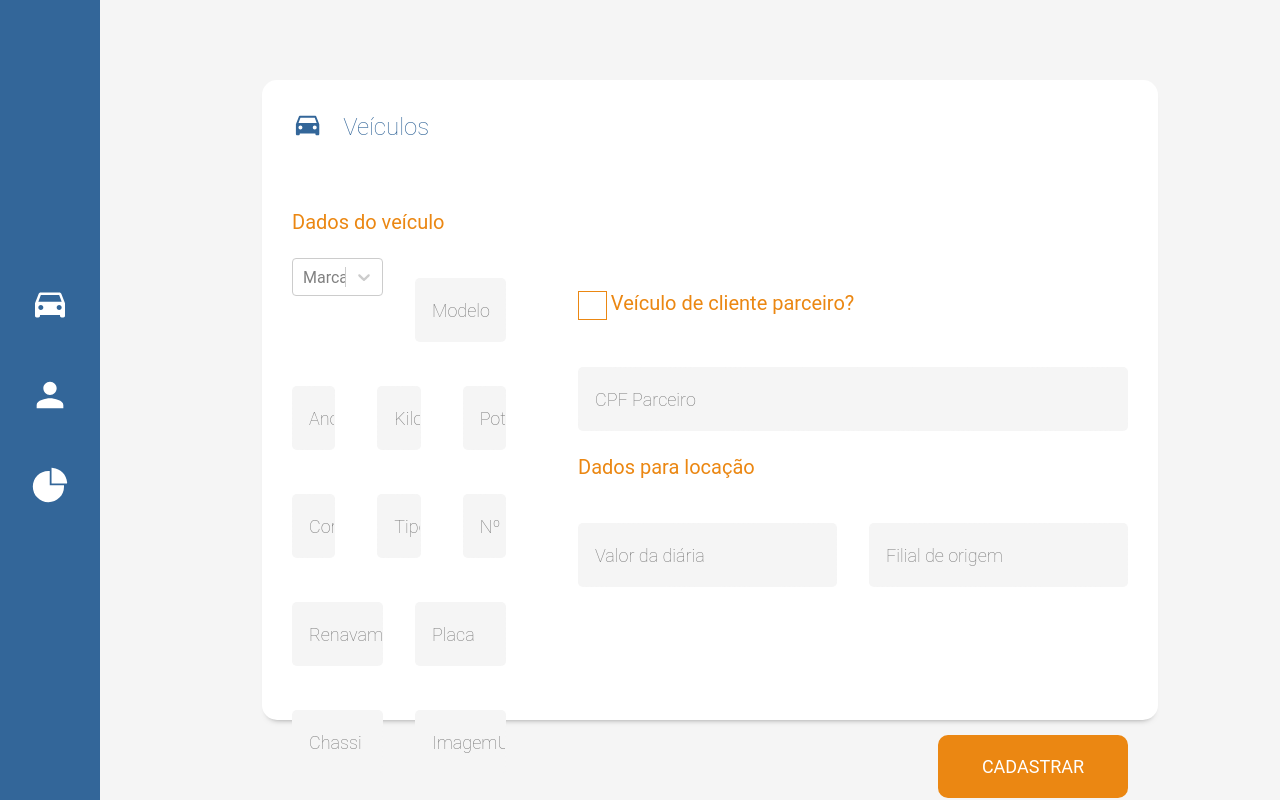
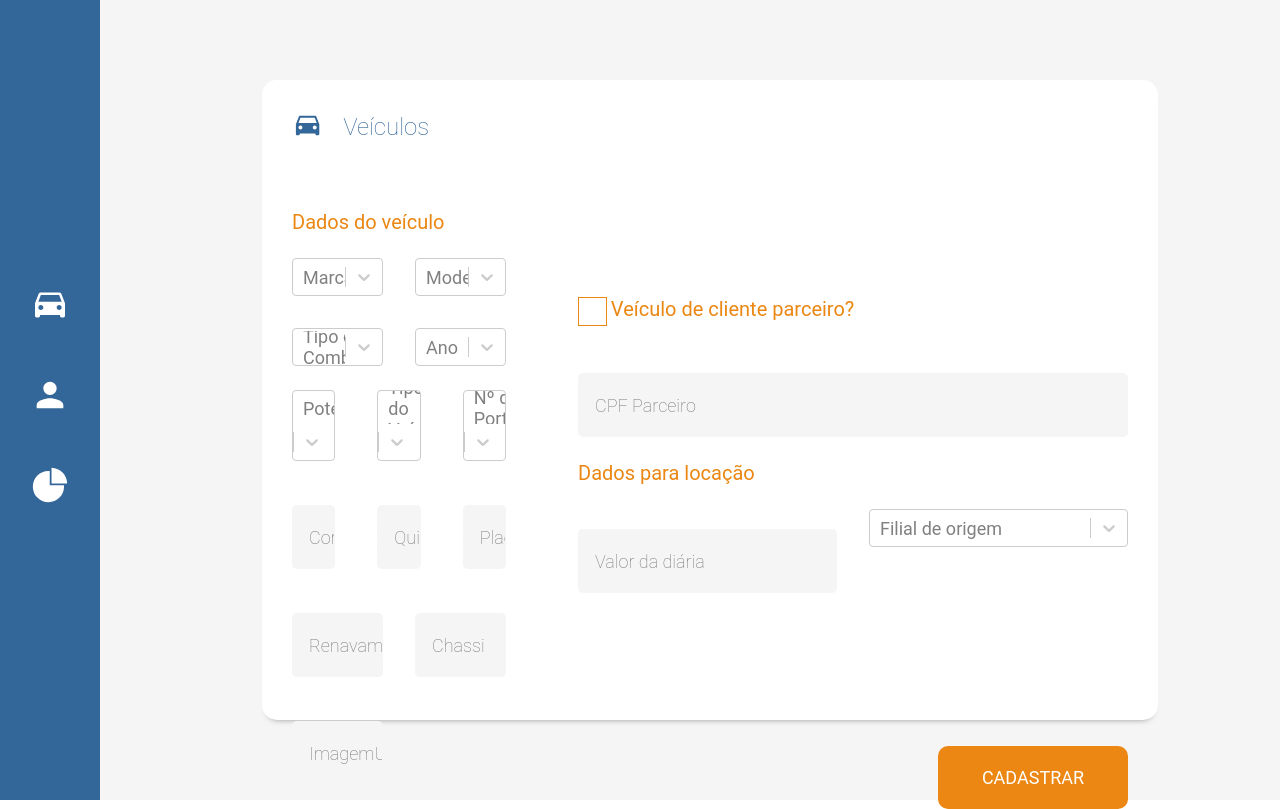
Before and after one commit to Locar-RPIV/web, a React (Create React App) app: page /VehicleRegistration in a window 1280 px wide. Shown: the top 809 px of the page. Built offline with nearby package versions, Linux system fonts and the light colour scheme.

Commit message:
feat: create modelo, ano, potencia, filial, tipo combustivel, nPortas, tipo veiculo

```diff
--- a/src/pages/VehicleResgistration/index.tsx
+++ b/src/pages/VehicleResgistration/index.tsx
@@ -40,7 +40,7 @@ const VehicleRegistration: React.FC = () => {
 
   const history = useHistory();
 
-  const options = [
+  const optionsMarcaCarro = [
     { value: "BMW", label: "BMW" },
     { value: "Chevrolet", label: "Chevrolet" },
     { value: "Fiat", label: "Fiat" },
@@ -53,6 +53,186 @@ const VehicleRegistration: React.FC = () => {
     { value: "Nissan", label: "Nissan" },
     { value: "Toyota", label: "Toyota" },
     { value: "Vokswagen", label: "Vokswagen" },
+    { value: "Jeep", label: "Jeep" },
+  ];
+
+  const optionsNPortas = [
+    { value: "2", label: "2" },
+    { value: "4", label: "4" },
+  ];
+
+  const optionsTipo = [
+    { value: "Carro", label: "Carro" },
+    { value: "Moto", label: "Moto" },
+    { value: "Bicicleta", label: "Bicicleta" },
+    { value: "Ônibus", label: "Ônibus" },
+  ];
+
+  const optionsFilial = [
+    { value: "Unidade Alegrete", label: "Unidade Alegrete" },
+    { value: "Unidade Porto Alegre", label: "Unidade Porto Alegre" },
+    { value: "Unidade São Borja", label: "Unidade São Borja" },
+    { value: "Unidade Uruguaiana", label: "Unidade Uruguaiana" },
+  ];
+
+  const optionsModeloCarro = [
+    { value: "Onix", label: "Onix" }, //Chovrolet
+    { value: "HB20", label: "HB20" }, //Hyundai
+    { value: "Onix Plus", label: "Onix Plus" }, //Chovrolet
+    { value: "Strada", label: "Strada" }, //Fiat
+    { value: "Gol", label: "Gol" }, //Vokswagen
+    { value: "Ka", label: "Ka" }, //Ford
+    { value: "Argo", label: "Argo" }, //Fiat
+    { value: "T-Cross", label: "T-Cross" }, //Vokswagen
+    { value: "Renegade", label: "Renagade" }, //Jeep
+    { value: "Toro", label: "Toro" }, //Toro
+    { value: "GLA", label: "GLA" }, //Mercedes-Benz
+    { value: "X1", label: "X1" }, //BMW
+    { value: "SW4", label: "SW4" }, //Toyota
+    { value: "Classe C", label: "Classe C" }, //Mercedes-Benz
+    { value: "Série 3", label: "Série 3" }, //BMW
+    { value: "Sportage", label: "Sportage" }, //Kia
+    { value: "Cerato", label: "Cerato" }, //Kia
+    { value: "Outlander", label: "Outlander" }, //Mitsubishi
+    { value: "ASX", label: "ASX" }, //Mitsubishi
+    { value: "Pajero Sport", label: "Pajero Sport" }, //Mitsubishi
+    { value: "Leaf", label: "Leaf" }, //Nissan / Elétrico
+    { value: "March", label: "March" }, //Nissan
+    { value: "Versa", label: "Versa" }, //Nissan
+    { value: "Civic", label: "Civic" }, // Honda
+    { value: "Fit", label: "Fit" }, // Honda
+    { value: "City", label: "City" }, // Honda
+  ];
+
+  const optionsPotencia = [
+    { value: "1.0", label: "1.0" },
+    { value: "1.2", label: "1.2" },
+    { value: "1.3", label: "1.3" },
+    { value: "1.4", label: "1.4" },
+    { value: "1.5", label: "1.5" },
+    { value: "1.6", label: "1.6" },
+    { value: "1.8", label: "1.8" },
+    { value: "2.0", label: "2.0" },
+    { value: "2.2", label: "2.2" },
+    { value: "2.3", label: "2.3" },
+    { value: "2.4", label: "2.4" },
+    { value: "2.5", label: "2.5" },
+    { value: "2.7", label: "2.7" },
+    { value: "2.8", label: "2.8" },
+    { value: "3.0", label: "3.0" },
+    { value: "3.2", label: "3.2" },
+    { value: "3.3", label: "3.3" },
+    { value: "3.5", label: "3.5" },
+    { value: "3.7", label: "3.7" },
+    { value: "3.8", label: "3.8" },
+    { value: "4.0", label: "4.0" },
+  ];
+
+  // // eslint-disable-next-line
+  // const optionsCilindradas = [
+  //   { value: "72 CV", label: "72 CV" },
+  //   { value: "75 CV", label: "75 CV" },
+  //   { value: "77 CV", label: "77 CV" },
+  //   { value: "78 CV", label: "78 CV" },
+  //   { value: "80 CV", label: "80 CV" },
+  //   { value: "82 CV", label: "82 CV" },
+  //   { value: "84 CV", label: "84 CV" },
+  //   { value: "85 CV", label: "85 CV" },
+  //   { value: "88 CV", label: "88 CV" },
+  //   { value: "101 CV", label: "101 CV" },
+  //   { value: "104 CV", label: "104 CV" },
+  //   { value: "109 CV", label: "109 CV" },
+  //   { value: "110 CV", label: "110 CV" },
+  //   { value: "111 CV", label: "111 CV" },
+  //   { value: "114 CV", label: "114 CV" },
+  //   { value: "115 CV", label: "115 CV" },
+  //   { value: "116 CV", label: "116 CV" },
+  //   { value: "120 CV", label: "120 CV" },
+  //   { value: "123 CV", label: "123 CV" },
+  //   { value: "128 CV", label: "128 CV" },
+  //   { value: "130 CV", label: "130 CV" },
+  //   { value: "135 CV", label: "135 CV" },
+  //   { value: "136 CV", label: "136 CV" },
+  //   { value: "139 CV", label: "139 CV" },
+  //   { value: "149 CV", label: "149 CV" },
+  //   { value: "150 CV", label: "150 CV" },
+  //   { value: "155 CV", label: "155 CV" },
+  //   { value: "156 CV", label: "156 CV" },
+  //   { value: "157 CV", label: "157 CV" },
+  //   { value: "160 CV", label: "160 CV" },
+  //   { value: "163 CV", label: "163 CV" },
+  //   { value: "165 CV", label: "165 CV" },
+  //   { value: "167 CV", label: "167 CV" },
+  //   { value: "170 CV", label: "170 CV" },
+  //   { value: "171 CV", label: "171 CV" },
+  //   { value: "184 CV", label: "184 CV" },
+  //   { value: "190 CV", label: "190 CV" },
+  //   { value: "192 CV", label: "192 CV" },
+  //   { value: "204 CV", label: "204 CV" },
+  //   { value: "211 CV", label: "211 CV" },
+  //   { value: "231 CV", label: "231 CV" },
+  //   { value: "240 CV", label: "240 CV" },
+  //   { value: "292 CV", label: "292 CV" },
+  //   { value: "387 CV", label: "387 CV" },
+  // ];
+
+  const optionsAno = [
+    { value: "1990", label: "1990" },
+    { value: "1991", label: "1991" },
+    { value: "1992", label: "1992" },
+    { value: "1993", label: "1993" },
+    { value: "1994", label: "1994" },
+    { value: "1995", label: "1995" },
+    { value: "1996", label: "1996" },
+    { value: "1997", label: "1997" },
+    { value: "1998", label: "1998" },
+    { value: "1999", label: "1999" },
+    { value: "2000", label: "2000" },
+    { value: "2001", label: "2001" },
+    { value: "2002", label: "2002" },
+    { value: "2003", label: "2003" },
+    { value: "2004", label: "2004" },
+    { value: "2005", label: "2005" },
+    { value: "2006", label: "2006" },
+    { value: "2007", label: "2007" },
+    { value: "2008", label: "2008" },
+    { value: "2009", label: "2009" },
+    { value: "2010", label: "2010" },
+    { value: "2011", label: "2011" },
+    { value: "2012", label: "2012" },
+    { value: "2013", label: "2013" },
+    { value: "2014", label: "2014" },
+    { value: "2015", label: "2015" },
+    { value: "2016", label: "2016" },
+    { value: "2017", label: "2017" },
+    { value: "2018", label: "2018" },
+    { value: "2019", label: "2019" },
+    { value: "2020", label: "2020" },
+    { value: "2021", label: "2021" },
+  ];
+
+  //   const optionsCor = [
+  //     { value: "Azul", label: "Azul"},
+  //     { value: "Branco", label: "Branco"},
+  //     { value: "Verde", label: "Verde"},
+  //     { value: "Vermelho", label: "Vermelho"},
+  //     { value: "Prata", label: "Prata"},
+  //     { value: "Cinza", label: "Cinza"},
+  //     { value: "Rosa", label: "Rosa"},
+  //     { value: "Dourado", label: "Dourado"},
+  //     { value: "Laranja", label: "Laranja"},
+  //     { value: "Amarelo", label: "Amarelo"},
+  //     { value: "Roxo", label: "Roxo"},
+  //     { value: "Burro quando foge", label: "Burro quando foge"},
+  // ];
+
+  const optionsCombustivel = [
+    { value: "Etanol", label: "Etanol" },
+    { value: "Gasolina", label: "Gasolina" },
+    { value: "GNV", label: "GNV" },
+    { value: "Diesel", label: "Diesel" },
+    { value: "Flex", label: "Flex" },
+    { value: "Híbrido/ Elétrico", label: "Híbrido/ Elétrico" },
   ];
 
   const handleSubmitVehicle = async (e: { preventDefault: () => void }) => {
@@ -155,40 +335,48 @@ const VehicleRegistration: React.FC = () => {
             <Subtitle>Dados do veículo</Subtitle>
             <div className="two-inputs">
               <Select
-                options={options}
+                options={optionsMarcaCarro}
                 name="vehicle_marca"
                 placeholder="Marca"
                 onChange={(e) => setVehicleMarca(e.value)}
               />
-              <Input
-                type="text"
-                id="standard-basic"
+              <Select
+                options={optionsModeloCarro}
                 name="vehicle_modelo"
                 placeholder="Modelo"
-                onChange={(e) => setVehicleModelo(e.target.value)}
+                onChange={(e) => setVehicleModelo(e.value)}
+              />
+              <Select
+                options={optionsCombustivel}
+                name="vehicle_tipoCombustivel"
+                placeholder="Tipo de Combustível"
+                onChange={(e) => setVehicleTipo(e.value)}
+              />
+              <Select
+                options={optionsAno}
+                name="vehicle_ano"
+                placeholder="Ano"
+                onChange={(e) => setVehicleAno(e.value)}
               />
             </div>
             <div className="three-inputs">
-              <Input
-                type="text"
-                id="standard-basic"
-                name="vehicle_ano"
-                placeholder="Ano"
-                onChange={(e) => setVehicleAno(e.target.value)}
+              <Select
+                options={optionsPotencia}
+                name="vehicle_potencia"
+                placeholder="Potencia"
+                onChange={(e) => setVehiclePotencia(e.value)}
               />
-              <Input
-                id="standard-basic"
-                name="vehicle_kilometragem"
-                type="text"
-                placeholder="Kilometragem"
-                onChange={(e) => setVehicleKilometragem(e.target.value)}
+              <Select
+                options={optionsTipo}
+                name="vehicle_tipo"
+                placeholder="Tipo do Veículo"
+                onChange={(e) => setVehicleTipo(e.value)}
               />
-              <Input
-                id="standard-basic"
-                name="vehicle_potencia"
-                type="text"
-                placeholder="Potencia"
-                onChange={(e) => setVehiclePotencia(e.target.value)}
+              <Select
+                options={optionsNPortas}
+                name="vehicle_nPortas"
+                placeholder="Nº de Portas"
+                onChange={(e) => setVehiclePortas(e.value)}
               />
             </div>
             <div className="three-inputs">
@@ -201,17 +389,18 @@ const VehicleRegistration: React.FC = () => {
               />
               <Input
                 id="standard-basic"
-                name="vehicle_tipo"
+                name="vehicle_kilometragem"
                 type="text"
-                placeholder="Tipo"
-                onChange={(e) => setVehicleTipo(e.target.value)}
+                placeholder="Quilometragem"
+                onChange={(e) => setVehicleKilometragem(e.target.value)}
               />
               <Input
                 id="standard-basic"
-                name="vehicle_nPortas"
+                name="vehicle_placa"
                 type="text"
-                placeholder="Nº de Portas"
-                onChange={(e) => setVehiclePortas(e.target.value)}
+                placeholder="Placa"
+                style={{ width: "100%" }}
+                onChange={(e) => setVehiclePlaca(e.target.value)}
               />
             </div>
             <div className="two-inputs">
@@ -224,22 +413,14 @@ const VehicleRegistration: React.FC = () => {
                 onChange={(e) => setVehicleRenavam(e.target.value)}
               />
               <Input
-                id="standard-basic"
-                name="vehicle_placa"
-                type="text"
-                placeholder="Placa"
-                style={{ width: "100%" }}
-                onChange={(e) => setVehiclePlaca(e.target.value)}
-              />
-            </div>
-            <div className="two-inputs">
-              <Input
                 type="text"
                 id="standard-basic"
                 name="vehicle_chassi"
                 placeholder="Chassi"
                 onChange={(e) => setVehicleChassi(e.target.value)}
               />
+            </div>
+            <div className="two-inputs">
               <Input
                 type="text"
                 id="standard-basic"
@@ -283,12 +464,11 @@ const VehicleRegistration: React.FC = () => {
                 placeholder="Valor da diária"
                 onChange={(e) => setVehicleDiaria(e.target.value)}
               />
-              <Input
-                id="standard-basic"
-                type="text"
+              <Select
+                options={optionsFilial}
                 name="vehicle_filial"
                 placeholder="Filial de origem"
-                onChange={(e) => setVehicleFilial(e.target.value)}
+                onChange={(e) => setVehicleFilial(e.value)}
               />
             </div>
             <br />
--- a/src/pages/VehicleResgistration/styles.tsx
+++ b/src/pages/VehicleResgistration/styles.tsx
@@ -68,6 +68,7 @@ export const Section = styled.div`
 
   position: absolute;
   top: 0;
+  font-size:18px;
   min-height: calc(var(--vh, 1vh) * 100);
   width: 0;
   opacity: 0;
@@ -82,8 +83,6 @@ export const Section = styled.div`
   height: 100%;
   z-index: 10;
   background: var(--secondary-color);
-
-
 `;
 
 export const Card = styled.div`
```
Also changed, not shown: 1 other file (tests, documents, lock files or other folders).
